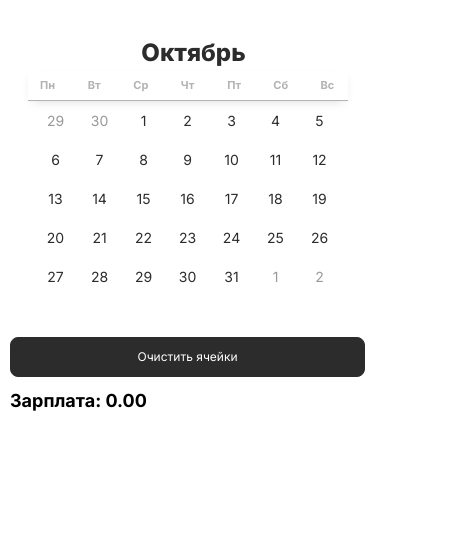
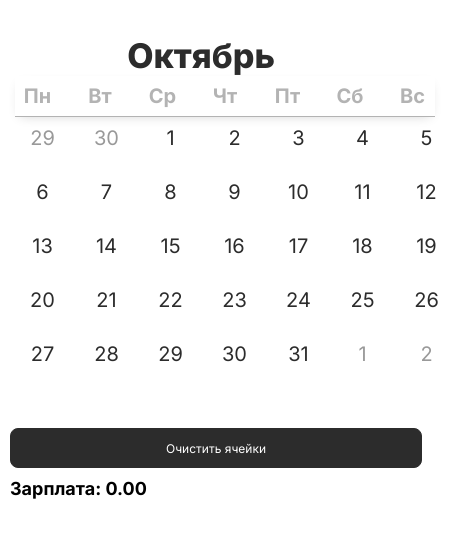
Before and after one commit to ko77uth/counter-app, a React (Vite) app: page / in a window 390 px wide. Shown: the top 538 px of the page, 469 px wide, since content can reach past the window. Built offline with nearby package versions, Linux system fonts and the light colour scheme.

Commit message:
worked app

```diff
--- a/src/index.css
+++ b/src/index.css
@@ -59,18 +59,9 @@ button {
 	font: inherit;
 }
 
-html {
-	height: 100%;
-	scrollbar-gutter: stable;
-}
-
 html,
 :has(:target) {
 	scroll-behavior: smooth;
-}
-
-body {
-	line-height: 1.5;
 }
 
 a:where([class]) {
@@ -425,30 +416,38 @@ svg * {
 		max-width: 300px;
 	}
 
+	.calendar__month {
+		font-size: 34px;
+	}
+
+	.days-list {
+		display: flex;
+		justify-content: space-between;
+		width: 100%;
+		min-width: 420px;
+	}
+
+	.day-item {
+		font-size: 20px;
+	}
+
 	.calendar {
-		grid-template-columns: repeat(7, 40px) !important;
-		grid-template-rows: repeat(5, 35px) !important;
+		display: grid;
+		grid-template-columns: repeat(7, 60px) !important;
+		grid-template-rows: repeat(5, 50px) !important;
 	}
 
 	.calendar__cell {
 		min-height: 32px;
 		padding: 4px;
-		font-size: 14px;
-		width: 40px !important;
-		height: 35px !important;
+		font-size: 20px;
+		width: 60px;
+		height: 50px;
 	}
 
 	.calendar__cell--changed {
 		min-width: auto;
 		font-size: 10px;
-	}
-
-	.days-list {
-		font-size: 14px;
-		padding: 6px 18px;
-		justify-content: space-between;
-		display: flex;
-		max-width: 320px;
 	}
 }
 
@@ -486,23 +485,6 @@ svg * {
 		width: 45px;
 		text-align: center;
 		flex-shrink: 0;
-	}
-}
-
-@media (max-width: 470px) {
-	.days-list {
-		max-width: 320px;
-		font-size: 11px;
-		padding: 6px 0;
-	}
-
-	.days-list li {
-		width: 40px;
-	}
-
-	.remove-cells {
-		min-width: 314px;
-		margin: 0 auto;
 	}
 }
 
```
